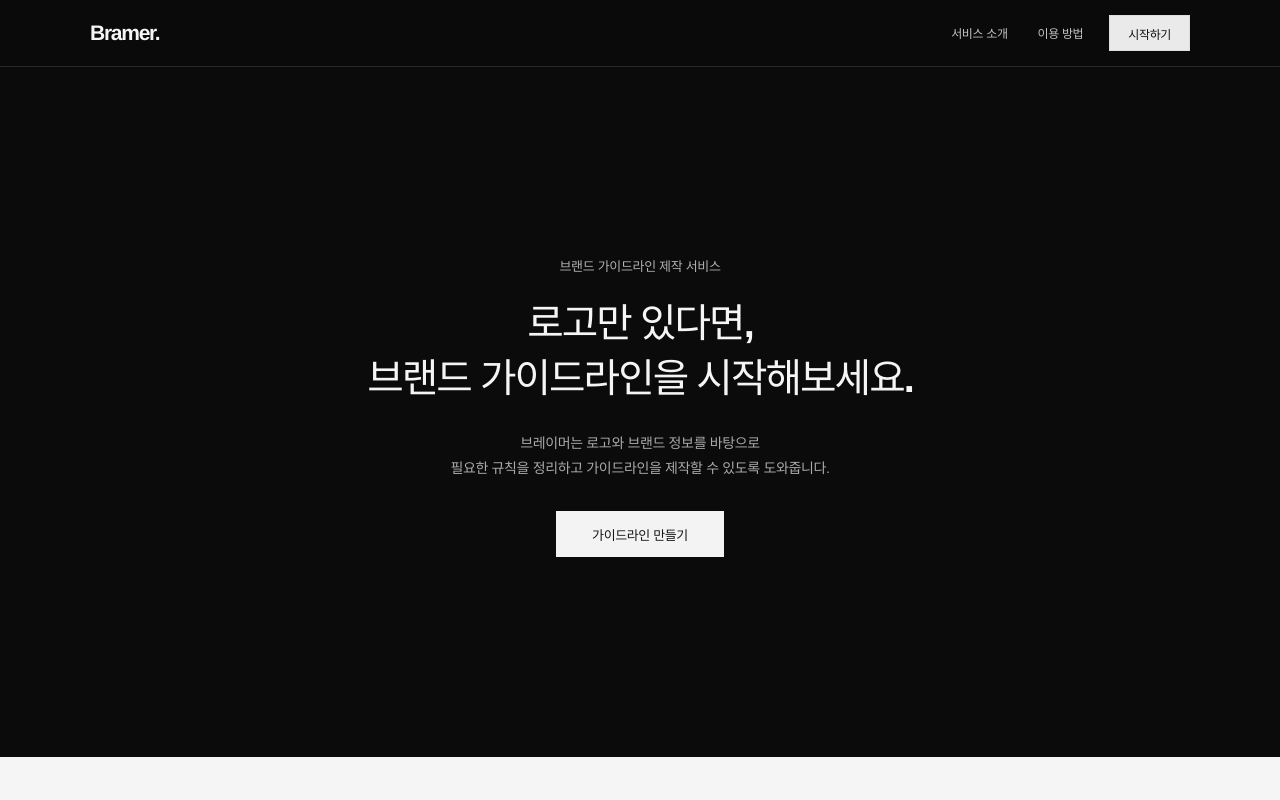
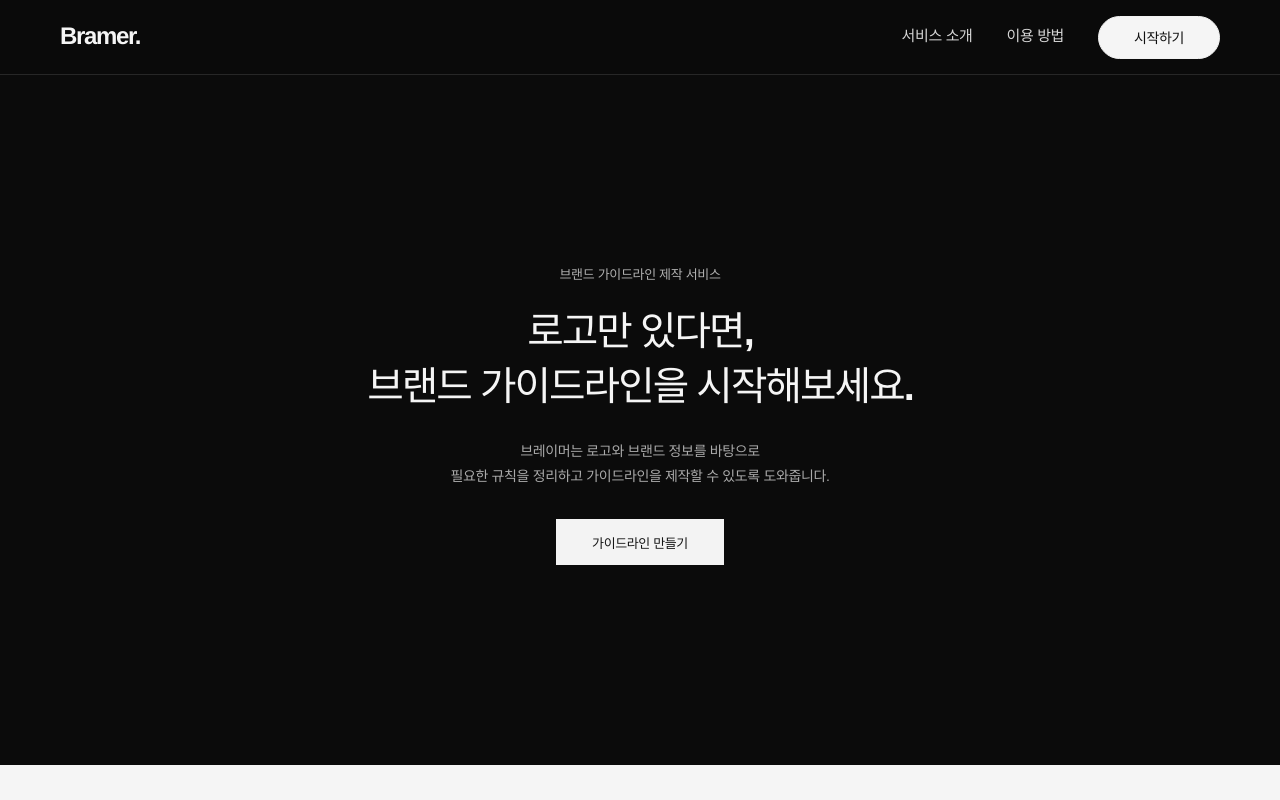
Before and after one commit to jyhome1228-cyber/brandcreator, a React (Vite) app: page / in a window 1280 px wide. Shown: the top 800 px of the page. Built offline with nearby package versions, Linux system fonts and the light colour scheme; a web font is replaced by a local one.

Commit message:
fix(ui): refine Bramer navigation typography and start CTA

```diff
--- a/src/landing-motion.css
+++ b/src/landing-motion.css
@@ -42,3 +42,57 @@
  .bramer-preview-transition{animation:none!important;}
  .bramer-landing *{transition:none!important;}
 }
+
+/* Header refinement — readable navigation and clear primary action */
+.bramer-landing .bramer-site-header-inner {
+  height: 74px;
+  width: min(1160px, calc(100% - 64px));
+  gap: 34px;
+}
+.bramer-landing .bramer-site-logo {
+  font-size: 24px !important;
+  line-height: 1.15;
+  letter-spacing: -.055em !important;
+  font-weight: 680;
+}
+.bramer-landing .bramer-site-menu {gap: 34px;align-items:center;}
+.bramer-landing .bramer-site-menu a {
+  font-size: 15px !important;
+  font-weight: 540;
+  color: #d5d5d5;
+  line-height: 1.5;
+  letter-spacing: -.025em !important;
+}
+.bramer-landing .bramer-site-menu a:hover {color:#fff;}
+.bramer-landing .bramer-site-start {
+  min-width: 122px;
+  height: 43px;
+  padding: 0 23px;
+  border: 1px solid #f2f2f2;
+  border-radius: 999px;
+  background: #f5f5f5;
+  color: #111;
+  font-size: 14px !important;
+  font-weight: 650;
+  letter-spacing: -.025em !important;
+  box-shadow: none;
+}
+.bramer-landing .bramer-site-start:hover {
+  background: #dedede;
+  border-color: #dedede;
+  transform: none;
+  box-shadow: none;
+}
+.bramer-landing .bramer-site-start:active {background:#cacaca;}
+.bramer-landing .bramer-site-start:focus-visible {outline: 2px solid #fff;outline-offset: 4px;}
+@media (max-width: 760px) {
+  .bramer-landing .bramer-site-header-inner {width:calc(100% - 32px);height:64px;gap:15px;}
+  .bramer-landing .bramer-site-logo {font-size:21px !important;}
+  .bramer-landing .bramer-site-menu {gap:16px;}
+  .bramer-landing .bramer-site-menu a {font-size:13px !important;}
+  .bramer-landing .bramer-site-start {min-width:94px;height:38px;padding:0 15px;font-size:12px !important;}
+}
+@media (max-width: 430px) {
+  .bramer-landing .bramer-site-menu {display:none;}
+  .bramer-landing .bramer-site-start {margin-left:auto;}
+}
```
